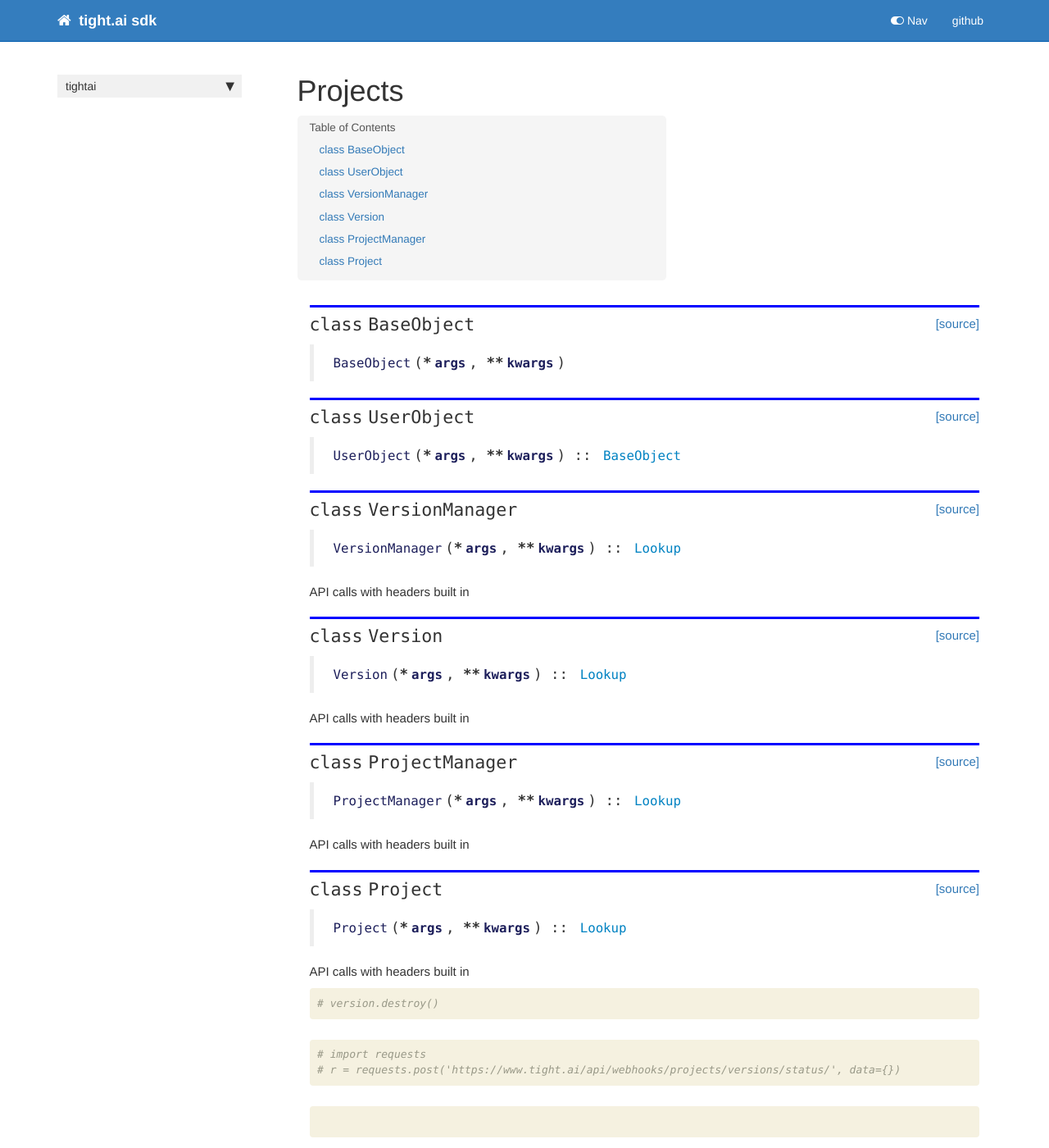
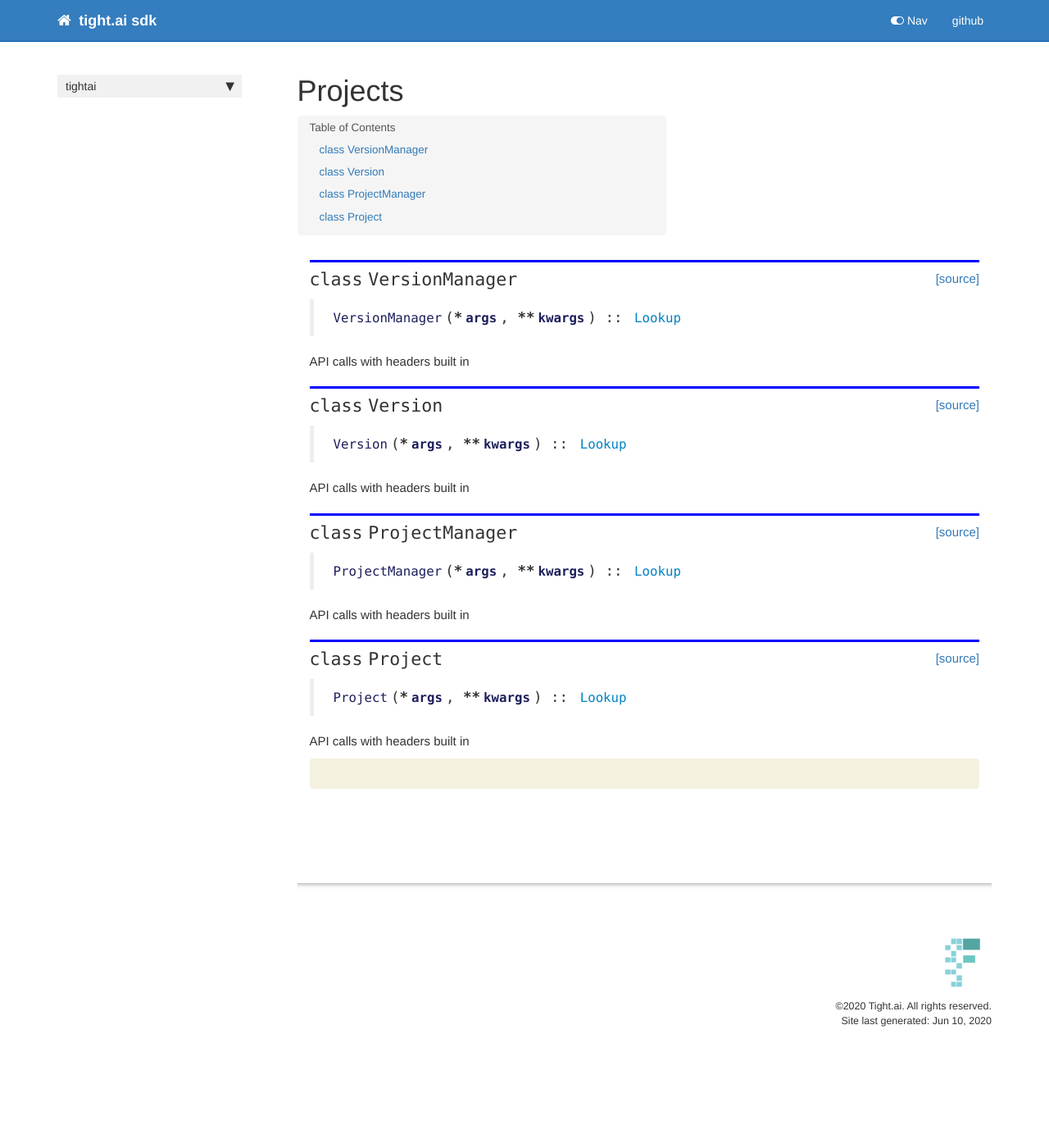
Before and after one commit to tightai/tightai, a Jekyll site: the page built from docs/projects.html, in a window 1280 px wide and 1400 px high. Shown: the whole window at 82% size. Built offline with Jekyll 4.4.1, drawn with Linux system fonts in a browser that asks for light colours; nearby versions of some CDN libraries; comment, search, counter and statistics services are not loaded.

Commit message:
Minor fixes

```diff
--- a/docs/projects.html
+++ b/docs/projects.html
@@ -45,13 +45,6 @@ sidebar: home_sidebar
 
 <div class="cell border-box-sizing code_cell rendered">
 
-</div>
-    {% endraw %}
-
-    {% raw %}
-
-<div class="cell border-box-sizing code_cell rendered">
-
 <div class="output_wrapper">
 <div class="output">
 
@@ -59,69 +52,7 @@ sidebar: home_sidebar
 
 
 <div class="output_markdown rendered_html output_subarea ">
-<h2 id="BaseObject" class="doc_header"><code>class</code> <code>BaseObject</code><a href="https://github.com/tightai/tightaitightai/projects.py#L22" class="source_link" style="float:right">[source]</a></h2><blockquote><p><code>BaseObject</code>(<strong>*<code>args</code></strong>, <strong>**<code>kwargs</code></strong>)</p>
-</blockquote>
-
-</div>
-
-</div>
-
-</div>
-</div>
-
-</div>
-    {% endraw %}
-
-    {% raw %}
-
-<div class="cell border-box-sizing code_cell rendered">
-
-</div>
-    {% endraw %}
-
-    {% raw %}
-
-<div class="cell border-box-sizing code_cell rendered">
-
-<div class="output_wrapper">
-<div class="output">
-
-<div class="output_area">
-
-
-<div class="output_markdown rendered_html output_subarea ">
-<h2 id="UserObject" class="doc_header"><code>class</code> <code>UserObject</code><a href="https://github.com/tightai/tightaitightai/projects.py#L47" class="source_link" style="float:right">[source]</a></h2><blockquote><p><code>UserObject</code>(<strong>*<code>args</code></strong>, <strong>**<code>kwargs</code></strong>) :: <a href="/tightai/projects#BaseObject"><code>BaseObject</code></a></p>
-</blockquote>
-
-</div>
-
-</div>
-
-</div>
-</div>
-
-</div>
-    {% endraw %}
-
-    {% raw %}
-
-<div class="cell border-box-sizing code_cell rendered">
-
-</div>
-    {% endraw %}
-
-    {% raw %}
-
-<div class="cell border-box-sizing code_cell rendered">
-
-<div class="output_wrapper">
-<div class="output">
-
-<div class="output_area">
-
-
-<div class="output_markdown rendered_html output_subarea ">
-<h2 id="VersionManager" class="doc_header"><code>class</code> <code>VersionManager</code><a href="https://github.com/tightai/tightaitightai/projects.py#L52" class="source_link" style="float:right">[source]</a></h2><blockquote><p><code>VersionManager</code>(<strong>*<code>args</code></strong>, <strong>**<code>kwargs</code></strong>) :: <a href="/tightai/lookup.py#Lookup"><code>Lookup</code></a></p>
+<h2 id="VersionManager" class="doc_header"><code>class</code> <code>VersionManager</code><a href="https://github.com/tightai/tightaitightai/projects.py#L21" class="source_link" style="float:right">[source]</a></h2><blockquote><p><code>VersionManager</code>(<strong>*<code>args</code></strong>, <strong>**<code>kwargs</code></strong>) :: <a href="/tightai/lookup.py#Lookup"><code>Lookup</code></a></p>
 </blockquote>
 <p>API calls with headers built in</p>
 
@@ -146,7 +77,7 @@ sidebar: home_sidebar
 
 
 <div class="output_markdown rendered_html output_subarea ">
-<h2 id="Version" class="doc_header"><code>class</code> <code>Version</code><a href="https://github.com/tightai/tightaitightai/projects.py#L118" class="source_link" style="float:right">[source]</a></h2><blockquote><p><code>Version</code>(<strong>*<code>args</code></strong>, <strong>**<code>kwargs</code></strong>) :: <a href="/tightai/lookup.py#Lookup"><code>Lookup</code></a></p>
+<h2 id="Version" class="doc_header"><code>class</code> <code>Version</code><a href="https://github.com/tightai/tightaitightai/projects.py#L87" class="source_link" style="float:right">[source]</a></h2><blockquote><p><code>Version</code>(<strong>*<code>args</code></strong>, <strong>**<code>kwargs</code></strong>) :: <a href="/tightai/lookup.py#Lookup"><code>Lookup</code></a></p>
 </blockquote>
 <p>API calls with headers built in</p>
 
@@ -178,7 +109,7 @@ sidebar: home_sidebar
 
 
 <div class="output_markdown rendered_html output_subarea ">
-<h2 id="ProjectManager" class="doc_header"><code>class</code> <code>ProjectManager</code><a href="https://github.com/tightai/tightaitightai/projects.py#L244" class="source_link" style="float:right">[source]</a></h2><blockquote><p><code>ProjectManager</code>(<strong>*<code>args</code></strong>, <strong>**<code>kwargs</code></strong>) :: <a href="/tightai/lookup.py#Lookup"><code>Lookup</code></a></p>
+<h2 id="ProjectManager" class="doc_header"><code>class</code> <code>ProjectManager</code><a href="https://github.com/tightai/tightaitightai/projects.py#L213" class="source_link" style="float:right">[source]</a></h2><blockquote><p><code>ProjectManager</code>(<strong>*<code>args</code></strong>, <strong>**<code>kwargs</code></strong>) :: <a href="/tightai/lookup.py#Lookup"><code>Lookup</code></a></p>
 </blockquote>
 <p>API calls with headers built in</p>
 
@@ -203,7 +134,7 @@ sidebar: home_sidebar
 
 
 <div class="output_markdown rendered_html output_subarea ">
-<h2 id="Project" class="doc_header"><code>class</code> <code>Project</code><a href="https://github.com/tightai/tightaitightai/projects.py#L286" class="source_link" style="float:right">[source]</a></h2><blockquote><p><code>Project</code>(<strong>*<code>args</code></strong>, <strong>**<code>kwargs</code></strong>) :: <a href="/tightai/lookup.py#Lookup"><code>Lookup</code></a></p>
+<h2 id="Project" class="doc_header"><code>class</code> <code>Project</code><a href="https://github.com/tightai/tightaitightai/projects.py#L255" class="source_link" style="float:right">[source]</a></h2><blockquote><p><code>Project</code>(<strong>*<code>args</code></strong>, <strong>**<code>kwargs</code></strong>) :: <a href="/tightai/lookup.py#Lookup"><code>Lookup</code></a></p>
 </blockquote>
 <p>API calls with headers built in</p>
 
@@ -211,41 +142,6 @@ sidebar: home_sidebar
 
 </div>
 
-</div>
-</div>
-
-</div>
-    {% endraw %}
-
-    {% raw %}
-
-<div class="cell border-box-sizing code_cell rendered">
-<div class="input">
-
-<div class="inner_cell">
-    <div class="input_area">
-<div class=" highlight hl-ipython3"><pre><span></span><span class="c1"># version.destroy()</span>
-</pre></div>
-
-    </div>
-</div>
-</div>
-
-</div>
-    {% endraw %}
-
-    {% raw %}
-
-<div class="cell border-box-sizing code_cell rendered">
-<div class="input">
-
-<div class="inner_cell">
-    <div class="input_area">
-<div class=" highlight hl-ipython3"><pre><span></span><span class="c1"># import requests</span>
-<span class="c1"># r = requests.post(&#39;https://www.tight.ai/api/webhooks/projects/versions/status/&#39;, data={})</span>
-</pre></div>
-
-    </div>
 </div>
 </div>
 
--- a/tightai/cli.py
+++ b/tightai/cli.py
@@ -535,7 +535,10 @@ class VersionsCLI(BaseServiceCLI):
         if project_id == None:
             project_id = config['project_id']
         if version == None:
-            version = config['version']
+            if 'version' in config:
+                version = config['version']
+            else:
+                version = 1
         if lookup == False:
             return config, project_id, version
         version_obj = Version.objects.get(project_id=project_id, version=version)
```
Also changed, not shown: docs/base.html (added, +75 -0 lines), docs/user.html (added, +68 -0 lines), tightai/_nbdev.py (+12 -10 lines), tightai/base.py (added, +34 -0 lines), tightai/local.py (+18 -10 lines), tightai/projects.py (+3 -34 lines), tightai/user.py (added, +11 -0 lines), 7 other files.
